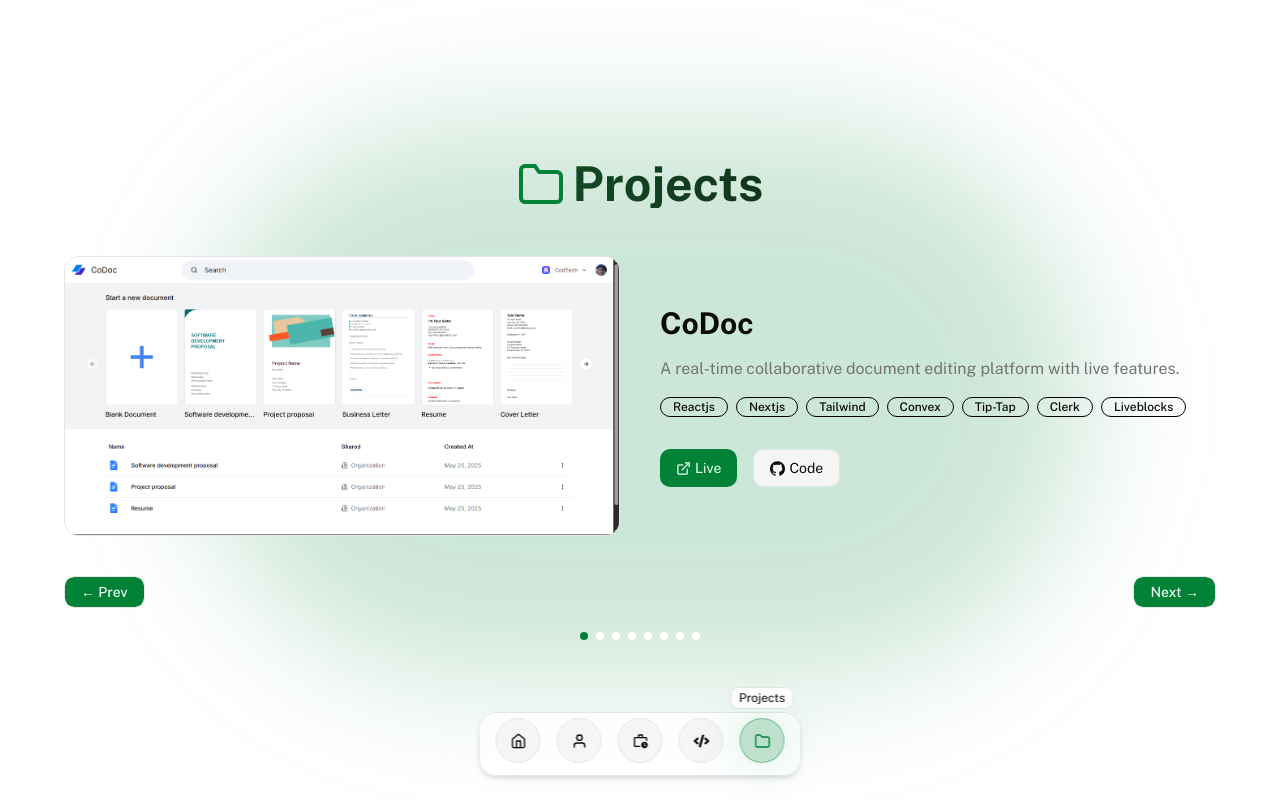
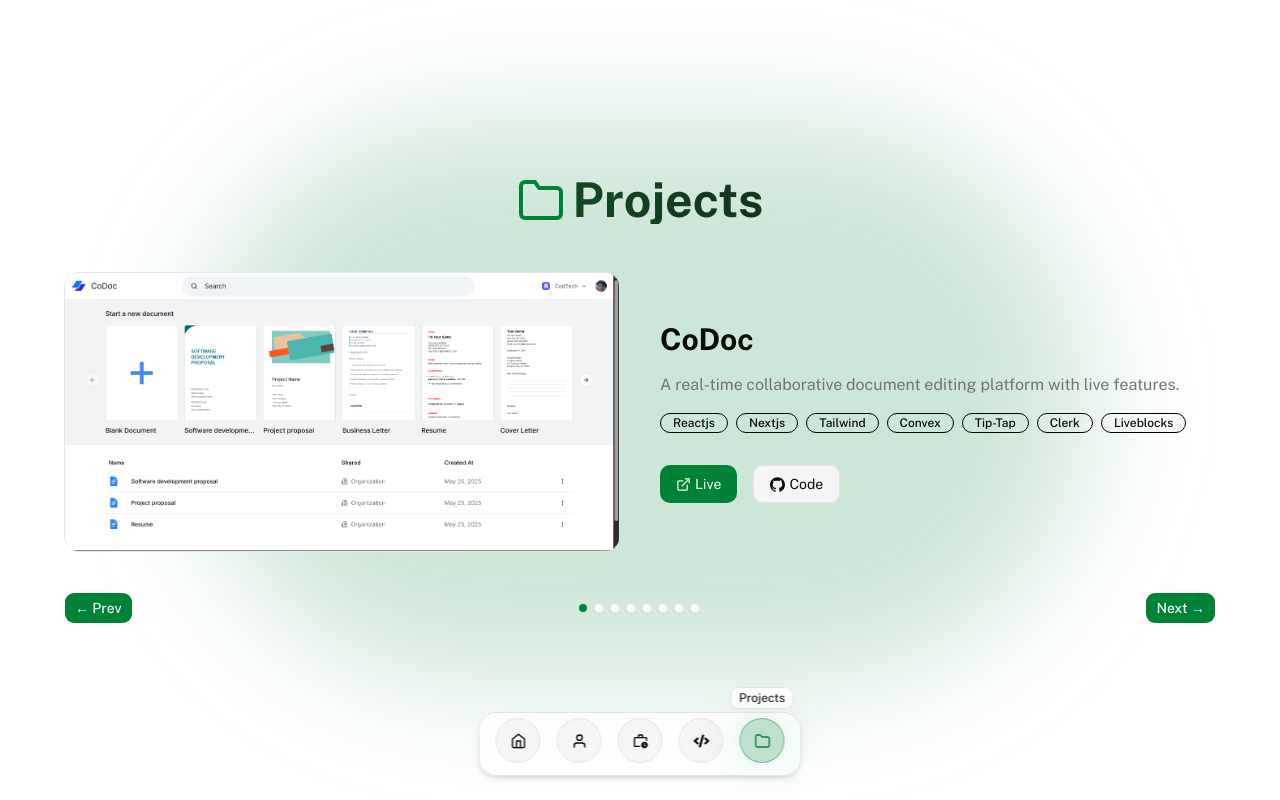
Before and after one commit to yashpratapshah16/yashpratapshah, a Next.js app: page /projects in a window 1280 px wide. Built offline with nearby package versions, Linux system fonts and the light colour scheme.

Commit message:
some minor changes done

```diff
--- a/app/experience/page.tsx
+++ b/app/experience/page.tsx
@@ -1,27 +1,36 @@
 "use client";
 
 import { Timeline } from "@/components/timeline";
+import { Calendar } from "lucide-react";
 
 export default function ExperiencePage() {
   const data = [
     {
       title: "Project-Based Learning",
       content: (
+        <>
+          <p className="flex gap-x-2 items-center"><Calendar/>June 2022 - September 2025</p>
+          <br/>
           <p>
             Built multiple full-stack applications focusing on scalability,
             real-time systems, and clean UI/UX. Continuously improving through
             hands-on projects.
           </p>
+        </>
       ),
     },
     {
       title: "Webtactic",
       content: (
+        <>
+          <p className="flex gap-x-2 items-center"><Calendar/>September 2025 - Present</p>
+          <br/>
           <p>
             Working as a full stack developer building scalable web applications
             and improving user experience across projects. Delivered production
             level applications including JKumar portfolio.
           </p>
+        </>
       ),
     },
   ];
--- a/app/projects/page.tsx
+++ b/app/projects/page.tsx
@@ -212,33 +212,34 @@
                 </div>
 
                 {/* NAV */}
-                <div className="flex justify-between mt-10">
+                <div className="flex items-center justify-between mt-10">
                     <Button
                         onClick={prev}
-                        className="px-4 cursor-pointer py-2 border border-border rounded-lg hover:bg-muted transition"
                     >
                         ← Prev
+
                     </Button>
+
+                    {/* DOTS */}
+                    <div className="flex items-center justify-center gap-2">
+                        {projects.map((_, i) => (
+                            <div
+                                onClick={() => setIndex(i)}
+                                key={i}
+                                className={`h-2 w-2 rounded-full cursor-pointer ${i === index ? "bg-primary" : " bg-white dark:bg-muted"
+                                    }`}
+                            />
+                        ))}
+                    </div>
 
                     <Button
                         onClick={next}
-                        className="px-4 cursor-pointer py-2 border border-border rounded-lg hover:bg-muted transition"
                     >
                         Next →
                     </Button>
                 </div>
 
-                {/* DOTS */}
-                <div className="flex justify-center gap-2 mt-6">
-                    {projects.map((_, i) => (
-                        <div
-                            onClick={()=>setIndex(i)}
-                            key={i}
-                            className={`h-2 w-2 rounded-full cursor-pointer ${i === index ? "bg-primary" : " bg-white dark:bg-muted"
-                                }`}
-                        />
-                    ))}
-                </div>
+
 
             </div>
         </section>
--- a/app/technical-skills/page.tsx
+++ b/app/technical-skills/page.tsx
@@ -86,7 +86,7 @@
             {/* HEADER */}
             <div className="text-center max-w-2xl">
                 <h1 className="text-4xl md:text-5xl flex items-center gap-2 font-bold bg-linear-to-r from-primary to-foreground bg-clip-text text-transparent">
-                    <FaCode className="text-primary"/>Technical Skills
+                    <FaCode size={50} className="text-primary"/>Technical Skills
                 </h1>
                 <p className="mt-4 text-muted-foreground">
                     Technologies I use regularly in production.
--- a/components/sections/Hero.tsx
+++ b/components/sections/Hero.tsx
@@ -41,7 +41,7 @@
               icon: FiLinkedin,
               href: "https://www.linkedin.com/in/yashpratap-shah-145953255/",
             },
-            { icon: CiMail, href: "mailto:yashpratapshah@gmail.com" },
+            { icon: CiMail, href: "mailto:yashpratapshah16@gmail.com" },
           ].map((item, index) => (
             <a
               key={index}
--- a/components/ui/button.tsx
+++ b/components/ui/button.tsx
@@ -5,7 +5,7 @@
 import { cn } from "@/lib/utils"
 
 const buttonVariants = cva(
-  "group/button inline-flex shrink-0 items-center justify-center rounded-lg border border-transparent bg-clip-padding text-sm font-medium whitespace-nowrap transition-all outline-none select-none focus-visible:border-ring focus-visible:ring-3 focus-visible:ring-ring/50 active:not-aria-[haspopup]:translate-y-px disabled:pointer-events-none disabled:opacity-50 aria-invalid:border-destructive aria-invalid:ring-3 aria-invalid:ring-destructive/20 dark:aria-invalid:border-destructive/50 dark:aria-invalid:ring-destructive/40 [&_svg]:pointer-events-none [&_svg]:shrink-0 [&_svg:not([class*='size-'])]:size-4",
+  "group/button cursor-pointer inline-flex shrink-0 items-center justify-center rounded-lg border border-transparent bg-clip-padding text-sm font-medium whitespace-nowrap transition-all outline-none select-none focus-visible:border-ring focus-visible:ring-3 focus-visible:ring-ring/50 active:not-aria-[haspopup]:translate-y-px disabled:pointer-events-none disabled:opacity-50 aria-invalid:border-destructive aria-invalid:ring-3 aria-invalid:ring-destructive/20 dark:aria-invalid:border-destructive/50 dark:aria-invalid:ring-destructive/40 [&_svg]:pointer-events-none [&_svg]:shrink-0 [&_svg:not([class*='size-'])]:size-4",
   {
     variants: {
       variant: {
```
Lines whose indentation alone changed are shown as unchanged.
